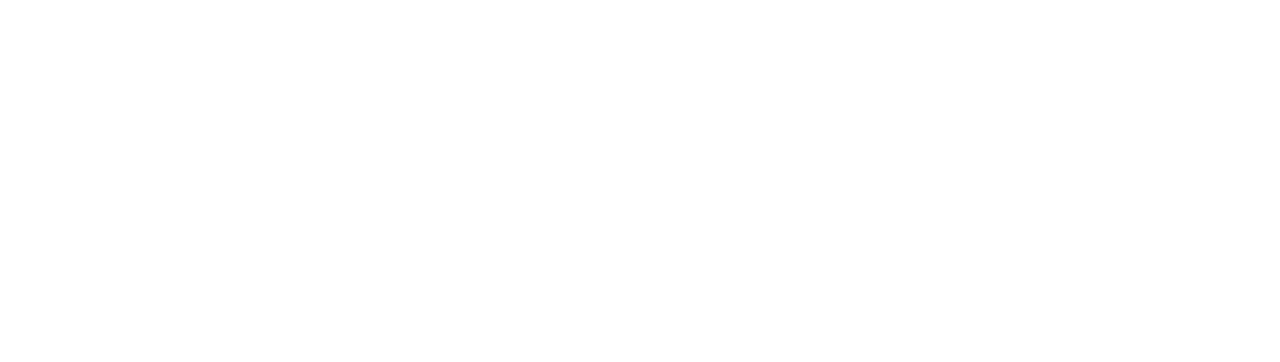
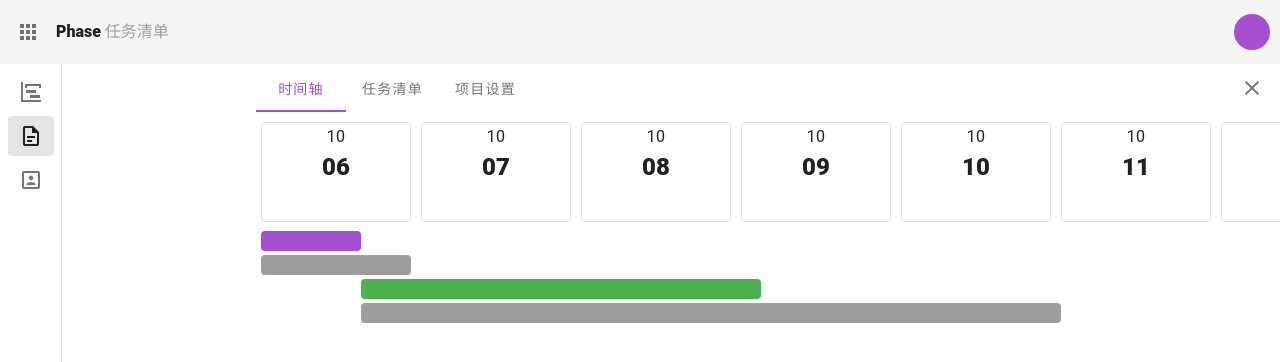
Before and after one commit to MINT1TINM/Phase, a Vue app: page /#/dashboard/process/1/timeline in a window 1280 px wide. Before the commit this address led to /#/dashboard/project/1. Shown: the top 362 px of the page. Built offline with nearby package versions, Linux system fonts and the light colour scheme.

Commit message:
timeline init

```diff
--- a/src/components/process/ProcessColumn.vue
+++ b/src/components/process/ProcessColumn.vue
@@ -1,23 +1,13 @@
 <template>
   <div>
-    <v-toolbar
-      flat
-      color="transparent"
-    >
+    <v-toolbar flat color="transparent">
       <v-toolbar-title class="subtitle-1 font-weight-black">简单了解</v-toolbar-title>
       <v-spacer></v-spacer>
-      <v-btn
-        style="margin-right:-20px"
-        icon
-        :to="`/dashboard/process/${processId}/task`"
-      >
+      <v-btn style="margin-right:-20px" icon :to="`/dashboard/process/${processId}/timeline`">
         <v-icon>mdi-arrow-right</v-icon>
       </v-btn>
     </v-toolbar>
-    <div
-      style="height:calc(100vh - 162px);overflow:auto"
-      color="transparent"
-    >
+    <div style="height:calc(100vh - 162px);overflow:auto" color="transparent">
       <task-list :processId="processId"></task-list>
     </div>
   </div>
@@ -33,8 +23,7 @@
     processId: Number
   },
   data() {
-    return {
-    };
+    return {};
   },
   methods: {}
 };
--- a/src/components/process/task/TaskList.vue
+++ b/src/components/process/task/TaskList.vue
@@ -1,21 +1,8 @@
 <template>
-  <v-container
-    fluid
-    grid-list-md
-  >
-    <transition
-      appear
-      appear-active-class="fade-up-enter"
-    >
-      <v-layout
-        row
-        wrap
-      >
-        <v-flex
-          xs12
-          v-for="(item, i) in taskList"
-          :key="`task-${i}`"
-        >
+  <v-container fluid grid-list-md>
+    <transition appear appear-active-class="fade-up-enter">
+      <v-layout row wrap>
+        <v-flex xs12 v-for="(item, i) in taskList" :key="`task-${i}`">
           <v-card
             v-if="$route.params.taskId==item.id"
             class="card-active"
@@ -25,14 +12,16 @@
           >
             <v-card-text class="body-2 text-uppercase text-active">{{item.name}}</v-card-text>
           </v-card>
+          <v-hover v-else v-slot:default="{hover}">
             <v-card
+              :elevation="hover ? 6 : 0"
               outlined
               flat
-            v-else
               :to="`/dashboard/process/${processId}/task/${item.id}`"
             >
-            <v-card-text class="body-2  text-uppercase">{{item.name}}</v-card-text>
+              <v-card-text class="body-2 text-uppercase">{{item.name}}</v-card-text>
             </v-card>
+          </v-hover>
         </v-flex>
       </v-layout>
     </transition>
@@ -55,54 +44,6 @@
         {
           id: 2,
           name: "test 2"
-        },
-        {
-          id: 1,
-          name: "test"
-        },
-        {
-          id: 1,
-          name: "test"
-        },
-        {
-          id: 1,
-          name: "test"
-        },
-        {
-          id: 1,
-          name: "test"
-        },
-        {
-          id: 1,
-          name: "test"
-        },
-        {
-          id: 1,
-          name: "test"
-        },
-        {
-          id: 1,
-          name: "test"
-        },
-        {
-          id: 1,
-          name: "test"
-        },
-        {
-          id: 1,
-          name: "test"
-        },
-        {
-          id: 1,
-          name: "test"
-        },
-        {
-          id: 1,
-          name: "test"
-        },
-        {
-          id: 1,
-          name: "test"
         }
       ]
     };
--- a/src/main.js
+++ b/src/main.js
@@ -9,8 +9,9 @@
 import dimForm from "@/plugins/dim-form/Index";
 Vue.use(dimForm);
 Vue.component("dim-form", dimForm);
-import "@/plugins/confirm-dialog/index";
-import "@/plugins/snackbar/index";
+import "@/plugins/confirm-dialog/Index";
+import "@/plugins/snackbar/Index";
+import DateHelper from "./utils/DateHelper";
 
 Vue.config.productionTip = false;
 
@@ -32,12 +33,17 @@
   return "https" + realUrl;
 });
 
+// format date
+Vue.filter("format", (date, fmt) => {
+  return DateHelper.format(date, fmt);
+});
+
 new Vue({
   router,
   store,
   vuetify,
   component: {
-    dimForm,
+    dimForm
   },
-  render: h => h(App),
+  render: h => h(App)
 }).$mount("#app");
--- a/src/plugins/snackbar/index.js
+++ b/src/plugins/snackbar/index.js
@@ -1,4 +1,4 @@
 import Vue from "vue";
-import SnackBar from "./Main";
+import SnackBar from "./Main.vue";
 const snackBar = (Vue.prototype.$snackbar = new Vue(SnackBar).$mount());
 document.body.appendChild(snackBar.$el);
--- /dev/null
+++ b/src/plugins/timeline/Index.vue
@@ -0,0 +1,53 @@
+<template>
+  <div style="padding:5px 0;overflow-x:auto">
+    <div style="display:inline-flex">
+      <div
+        class="date-column"
+        v-for="(item,i) in dateRange"
+        :key="i"
+        style="display:inline-block;vertical-align: top;"
+      >
+        <v-card outlined :width="columnWidth" style="height:100px">
+          <v-container fluid>
+            <v-layout row wrap align-center>
+              <v-flex xs12 class="text-center subtitle-1" style="padding:0">{{item | format("MM")}}</v-flex>
+              <v-flex xs12 class="text-center headline font-weight-black">{{item | format("dd")}}</v-flex>
+            </v-layout>
+          </v-container>
+        </v-card>
+      </div>
+    </div>
+    <div class="line-area">
+      <v-card class="my-1" color="primary" flat height="20" width="100" style="margin-left:0"></v-card>
+      <v-card class="my-1" color="grey" flat height="20" width="150" style="margin-left:0"></v-card>
+
+      <v-card class="my-1" color="green" flat height="20" width="400" style="margin-left:100px"></v-card>
+      <v-card class="my-1" color="grey" flat height="20" width="700" style="margin-left:100px"></v-card>
+    </div>
+  </div>
+</template>
+
+<script>
+import dateHelper from "@/utils/DateHelper";
+import "./timeline.css";
+export default {
+  props: {
+    startDate: String,
+    endDate: String,
+    columnWidth: Number,
+    taskList: Array
+  },
+  data() {
+    return {
+      dateRange: []
+    };
+  },
+  methods: {},
+  mounted() {
+    this.dateRange = dateHelper.getAllDaysBetween(this.startDate, this.endDate);
+  }
+};
+</script>
+
+<style>
+</style>
--- /dev/null
+++ b/src/plugins/timeline/timeline.css
@@ -0,0 +1,8 @@
+.date-column {
+  margin: 5px;
+  height: 100%;
+}
+
+.line-area {
+  margin-left: 5px;
+}
--- a/src/router.js
+++ b/src/router.js
@@ -63,6 +63,11 @@
           component: () => import("@/views/process/ProcessBoard"),
           children: [
             {
+              path: "/dashboard/process/:processId/timeline",
+              meta: "任务清单",
+              component: () => import("@/views/process/timeline/Timeline")
+            },
+            {
               path: "/dashboard/process/:processId/task",
               meta: "任务清单",
               component: () => import("@/views/process/task/Task"),
--- /dev/null
+++ b/src/utils/DateHelper.js
@@ -0,0 +1,47 @@
+class DateHelper {
+  static getDayCount(s, e) {
+    let startDate = new Date(s);
+    let endDate = new Date(e);
+    let dayCount = Math.abs(endDate - startDate) / 1000 / 60 / 60 / 24;
+    return dayCount;
+  }
+
+  static getAllDaysBetween(s, e) {
+    let dateArray = [];
+    let dayCount = this.getDayCount(s, e);
+    let startDate = new Date(s);
+    dateArray.push(new Date(startDate));
+    for (let i = 1; i <= dayCount; i++) {
+      dateArray.push(new Date(startDate.getTime() + i * 60 * 60 * 24 * 1000));
+    }
+    return dateArray;
+  }
+
+  static format(date, fmt) {
+    var o = {
+      "M+": date.getMonth() + 1, //月份
+      "d+": date.getDate(), //日
+      "h+": date.getHours(), //小时
+      "m+": date.getMinutes(), //分
+      "s+": date.getSeconds(), //秒
+      "q+": Math.floor((date.getMonth() + 3) / 3), //季度
+      S: date.getMilliseconds() //毫秒
+    };
+    if (/(y+)/.test(fmt))
+      fmt = fmt.replace(
+        RegExp.$1,
+        (date.getFullYear() + "").substr(4 - RegExp.$1.length)
+      );
+    for (var k in o)
+      if (new RegExp("(" + k + ")").test(fmt))
+        fmt = fmt.replace(
+          RegExp.$1,
+          RegExp.$1.length == 1
+            ? o[k]
+            : ("00" + o[k]).substr(("" + o[k]).length)
+        );
+    return fmt;
+  }
+}
+
+export default DateHelper;
--- a/src/views/process/ProcessBoard.vue
+++ b/src/views/process/ProcessBoard.vue
@@ -2,6 +2,7 @@
   <div>
     <v-toolbar flat class="navbar" dense style="z-index:2">
       <v-tabs v-model="tab">
+        <v-tab :to="`/dashboard/process/${$route.params.processId}/timeline`">时间轴</v-tab>
         <v-tab :to="`/dashboard/process/${$route.params.processId}/task`">任务清单</v-tab>
         <v-tab :to="`/dashboard/process/${$route.params.processId}/settings`">项目设置</v-tab>
       </v-tabs>
--- a/src/views/process/task/Task.vue
+++ b/src/views/process/task/Task.vue
@@ -1,7 +1,7 @@
 <template>
   <div style="height:calc(100vh - 113px)">
     <v-layout fill-height>
-      <v-flex xs3 class="inner-sidebar-withoutpadding">
+      <v-flex xs3 class="inner-sidebar-withoutpadding" style="overflow-y:auto">
         <task-list :processId="processId"></task-list>
       </v-flex>
       <v-flex xs9>
--- /dev/null
+++ b/src/views/process/timeline/Timeline.vue
@@ -0,0 +1,25 @@
+<template>
+  <timeline
+    :startDate="`10 6 2018`"
+    :endDate="`10 20 2018`"
+    :columnWidth="150"
+    style="height:calc(100ch - 108px)"
+  ></timeline>
+</template>
+
+<script>
+import timeline from "@/plugins/timeline/Index";
+export default {
+  components: {
+    timeline: timeline
+  },
+  data() {
+    return {};
+  },
+  methods: {},
+  mounted() {}
+};
+</script>
+
+<style>
+</style>
```
Also changed, not shown: src/views/process/Process.vue (+18 -112 lines). Lines whose indentation alone changed are shown as unchanged.
